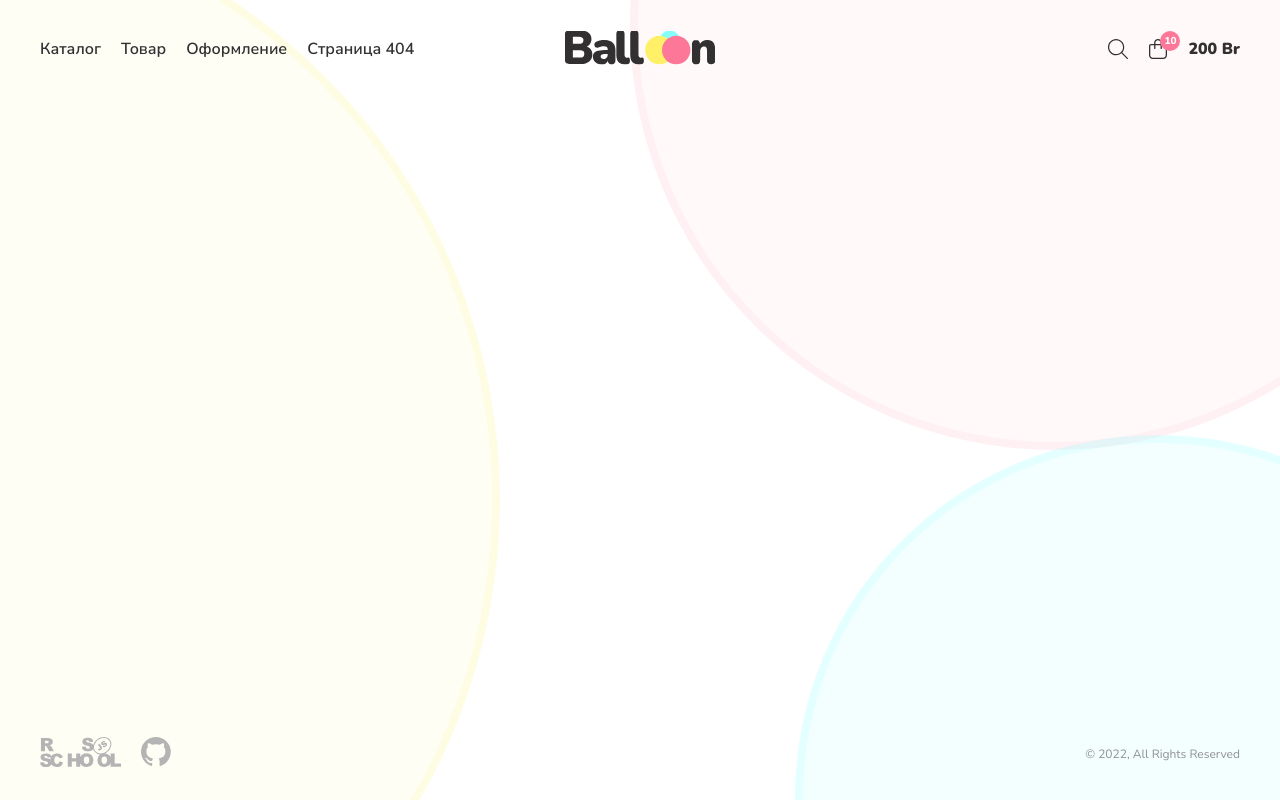
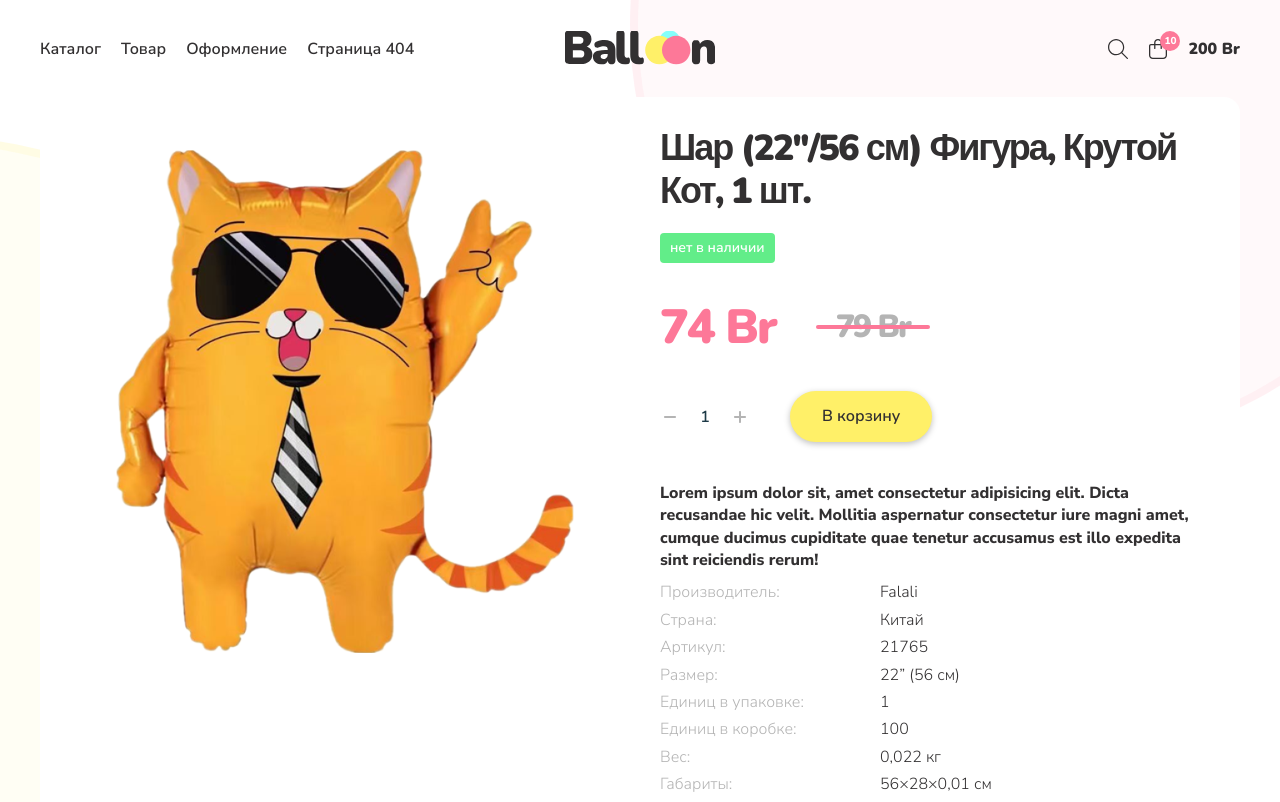
Before and after one commit to izmailowAlex/online_store, a React (Create React App) app: page /productview/1/ in a window 1280 px wide. Before the commit this address had no page. Shown: the top 802 px of the page. Built offline with nearby package versions, Linux system fonts and the light colour scheme.

Commit message:
feat: add useParams & link to ProductView with loading characteristics

```diff
--- a/src/components/Main/Catalog/Card/Card.js
+++ b/src/components/Main/Catalog/Card/Card.js
@@ -1,13 +1,16 @@
+import { Link } from "react-router-dom";
 import Counter from "./../../../UI/Counter/Counter";
-import './Card.css';
+import "./Card.css";
 
 function Card({ product }) {
   return (
-    <div className="card">
+    <div className="card" data-id={product.id}>
       <div className="card-image-wrapper">
         <img className="card-image__img" src={product.src} alt="" />
       </div>
-      <div className="card__title">{product.title}</div>
+      <div className="card__title">
+        <Link to={`/productview/${product.id}/`}>{product.title}</Link>
+      </div>
       <div className="card-controls">
         <h3 className="card-price">{product.price} Br</h3>
         <Counter min={1} max={product.count} />
--- a/src/components/Main/Main.js
+++ b/src/components/Main/Main.js
@@ -2,23 +2,23 @@
 
 import Home from "./Home/Home";
 import Catalog from "./Catalog/Catalog";
-import ProductView from './ProductView/ProductView';
+import ProductView from "./ProductView/ProductView";
 import Checkout from "./Checkout/Checkout";
 import Page404 from "./Page404/Page404";
-import Basket from './Basket/Basket';
-import './Main.css';
+import Basket from "./Basket/Basket";
+import "./Main.css";
 
 function Main() {
   return (
     <main className="main">
       <div className="main__container container">
         <Routes>
-          <Route path='/' element={<Home />} />
-          <Route path='/catalog/' element={<Catalog />} />
-          <Route path='/productview/' element={<ProductView />} />
-          <Route path='/checkout/' element={<Checkout />} />
-          <Route path='/page404/' element={<Page404 />} />
-          <Route path='/cart/' element={<Basket />} />
+          <Route path="/" element={<Home />} />
+          <Route path="/catalog/" element={<Catalog />} />
+          <Route path="/productview/:id" element={<ProductView />} />
+          <Route path="/checkout/" element={<Checkout />} />
+          <Route path="/page404/" element={<Page404 />} />
+          <Route path="/cart/" element={<Basket />} />
         </Routes>
       </div>
     </main>
--- a/src/components/Main/ProductView/ProductView.js
+++ b/src/components/Main/ProductView/ProductView.js
@@ -1,8 +1,18 @@
+import { useParams } from "react-router-dom";
+import { useContext } from "react";
+import { AppContext } from "../../../App";
 import "./ProductView.css";
 import Counter from "../../UI/Counter/Counter";
 import Button from "../../UI/Button/Button";
 
 function ProductView() {
+  const productID = useParams();
+
+  const { productsLibrary } = useContext(AppContext);
+  const currentProduct = productsLibrary.find(
+    (item) => item.id === productID.id
+  );
+
   return (
     <div className="product-view">
       <div className="product-view__image-container">
@@ -13,26 +23,30 @@
         />
       </div>
       <div className="product-view__content">
-        <h2 className="product-view__title">
-          Шар (22''/56 см) Фигура, Крутой Кот, 1 шт.
-        </h2>
+        <h2 className="product-view__title">{currentProduct.title}</h2>
         <span className="product-view__tag product-view__tag_instock">
-          В наличии
+          {currentProduct.instock}
         </span>
         <div className="product-view__price">
-          <span className="product-view__current-price">99</span>
-          <span className="product-view__old-price">199</span>
+          <span className="product-view__current-price">
+            {currentProduct.price}
+          </span>
+          <span className="product-view__old-price">
+            {currentProduct.oldPrice}
+          </span>
         </div>
         <div className="product-view__control-group">
           <span className="product-view__quantity">
-            <Counter count={5} />
+            <Counter min={1} max={currentProduct.count} />
           </span>
           <Button className="product-view__to-cart-button" button={true}>
             В корзину
           </Button>
         </div>
         <div className="product-view__description">
-          <div className="product-view__description-title">Характеристики</div>
+          <div className="product-view__description-title">
+            {currentProduct.text}
+          </div>
           <ul className="product-view__description-list">
             <li className="product-view__description-item">
               <span className="product-view__property">Производитель:</span>
--- a/src/data.js
+++ b/src/data.js
@@ -10,7 +10,7 @@
     title: "Шар (22''/56 см) Фигура, Крутой Кот, 1 шт.",
     price: "74",
     oldPrice: "79",
-    instock: "в наличии",
+    instock: "нет в наличии",
     discount: "7%",
     status: "лидер",
     text: "Lorem ipsum dolor sit, amet consectetur adipisicing elit. Dicta recusandae hic velit. Mollitia aspernatur consectetur iure magni amet, cumque ducimus cupiditate quae tenetur accusamus est illo expedita sint reiciendis rerum!",
@@ -39,9 +39,9 @@
     count: "40",
     id: "3",
     alt: "Image_Composition",
-    title:
-      "Воздушный шар (12''/30 см) Отмечай Эпично, Белый, пастель, 1 ст, 25 шт.",
+    title: "Воздушный шар (12''/30 см) Отмечай Эпично, Белый, пастель, 1 ст, 25 шт.",
     price: "56",
+    oldPrice: "79",
     instock: "нет в наличии",
     text: "Lorem ipsum dolor sit, amet consectetur adipisicing elit. Dicta recusandae hic velit. Mollitia aspernatur consectetur iure magni amet, cumque ducimus cupiditate quae tenetur accusamus est illo expedita sint reiciendis rerum!",
   },
@@ -73,7 +73,7 @@
       "Шар (18''/46 см) Круг, С Днем Рождения (мишка с подарком), Градиент, 1 шт. в упак.",
     price: "89",
     oldPrice: "94",
-    instock: "в наличии",
+    instock: "нет в наличии",
     discount: "7%",
     status: "лидер",
     text: "Lorem ipsum dolor sit, amet consectetur adipisicing elit. Dicta recusandae hic velit. Mollitia aspernatur consectetur iure magni amet, cumque ducimus cupiditate quae tenetur accusamus est illo expedita sint reiciendis rerum!",
@@ -88,6 +88,7 @@
     alt: "Image_Birthday",
     title: "Шар (22''/56 см) Фигура, Крутой Кот, 1 шт.",
     price: "78",
+    oldPrice: "101",
     instock: "в наличии",
     text: "Lorem ipsum dolor sit, amet consectetur adipisicing elit. Dicta recusandae hic velit. Mollitia aspernatur consectetur iure magni amet, cumque ducimus cupiditate quae tenetur accusamus est illo expedita sint reiciendis rerum!",
   },
@@ -102,7 +103,8 @@
     title:
       "Шар (18''/46 см) Круг, С Днем Рождения (мишка с подарком), Градиент, 1 шт. в упак.",
     price: "78",
-    instock: "в наличии",
+    oldPrice: "120",
+    instock: "нет в наличии",
     text: "Lorem ipsum dolor sit, amet consectetur adipisicing elit. Dicta recusandae hic velit. Mollitia aspernatur consectetur iure magni amet, cumque ducimus cupiditate quae tenetur accusamus est illo expedita sint reiciendis rerum!",
   },
   {
@@ -115,6 +117,7 @@
     alt: "Image_Anniversary",
     title: "Шар (35''/89 см) Фигура, Динозаврик в колпачке, 1 шт.",
     price: "76",
+    oldPrice: "99",
     instock: "в наличии",
     text: "Lorem ipsum dolor sit, amet consectetur adipisicing elit. Dicta recusandae hic velit. Mollitia aspernatur consectetur iure magni amet, cumque ducimus cupiditate quae tenetur accusamus est illo expedita sint reiciendis rerum!",
   },
@@ -128,6 +131,7 @@
     alt: "Image_Anniversary",
     title: "Шар (27''/69 см) Фигура, Щенок Хаски, 1 шт.",
     price: "76",
+    oldPrice: "85",
     instock: "в наличии",
     text: "Lorem ipsum dolor sit, amet consectetur adipisicing elit. Dicta recusandae hic velit. Mollitia aspernatur consectetur iure magni amet, cumque ducimus cupiditate quae tenetur accusamus est illo expedita sint reiciendis rerum!",
   },
@@ -140,8 +144,9 @@
     id: "10",
     alt: "Image_Anniversary",
     title: "Шар (26''/66 см) Фигура, Лесной Медведь, 1 шт.",
-    price: "76",
-    instock: "в наличии",
+    price: "35",
+    oldPrice: "50",
+    instock: "нет в наличии",
     text: "Lorem ipsum dolor sit, amet consectetur adipisicing elit. Dicta recusandae hic velit. Mollitia aspernatur consectetur iure magni amet, cumque ducimus cupiditate quae tenetur accusamus est illo expedita sint reiciendis rerum!",
   },
 ];
```
